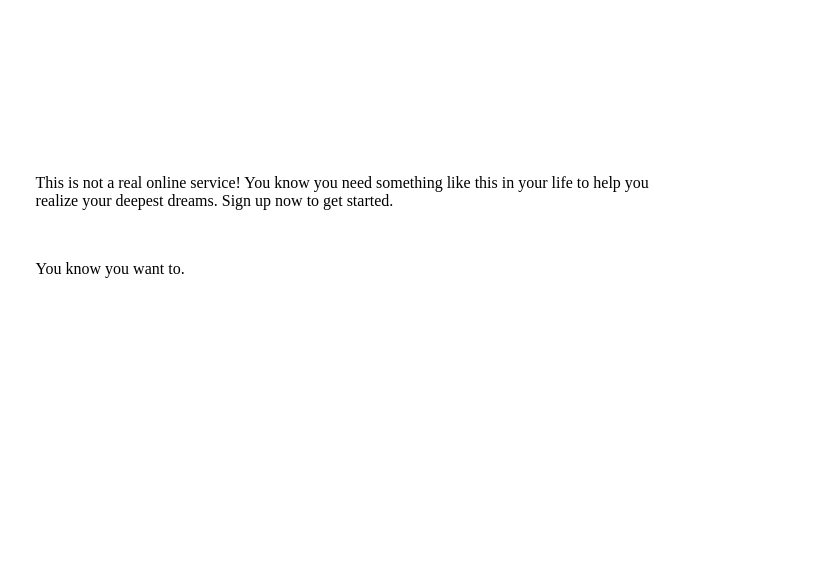
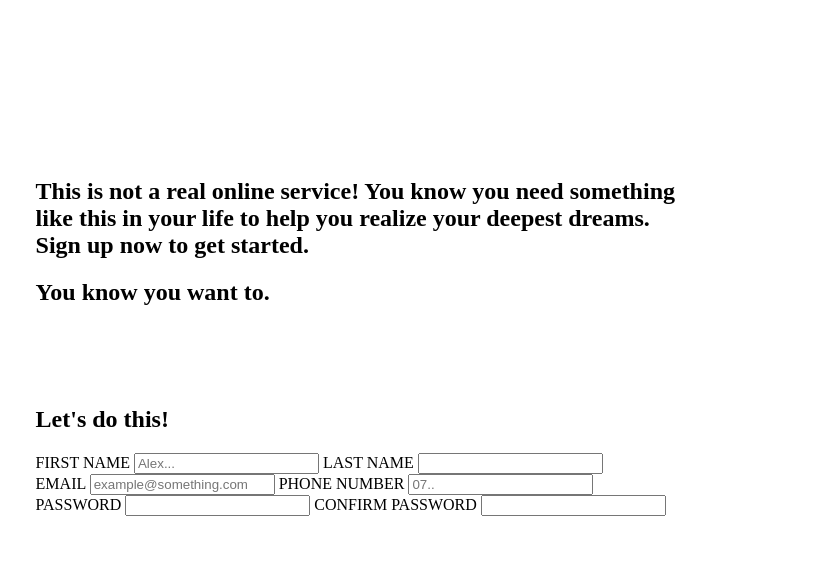
Before and after one commit to alexdumitruu/odin-sign-up-form, a plain HTML site: page index.html in a window 1280 px wide. Shown: the top 566 px of the page, 442-1280 px from the left. Drawn offline with Linux system fonts and the light colour scheme; a script that the page names is missing.

Commit message:
structured form

```diff
--- a/index.html
+++ b/index.html
@@ -22,12 +22,32 @@
         </div>
         <div class="right-container">
             <div class="first-section">
-                <p>This is not a real online service! You know you need
-                    something like this in your life to help you realize your deepest dreams. Sign up <span class="p-span-italic">now</span> to get started.</p>
-                <br>
-                <p>You <span class="p-span-italic">know</span> you want to.</p>
+                <h2>This is not a real online service! You know you need
+                    something like this in your life to help you realize your deepest dreams.
+                    Sign up <span class="p-span-italic">now</span> to get started.</h2>
+                <h2 id="h2-bottom">You <span class="p-span-italic">know</span> you want to.</h2>
             </div>
-            <div class="second-section"></div>
+            <div class="second-section">
+                <h2>Let's do this!</h2>
+                <form action="example.com/path" method="post">
+                    <label for="first-name">FIRST NAME</label>
+                    <input type="text" id="first-name" placeholder="Alex...">
+                    <label for="last-name">LAST NAME</label>
+                    <input type="text" id="last-name">
+                </form>
+                <form action="example.com/path" method="post">
+                    <label for="email">EMAIL</label>
+                    <input type="email" id="email" placeholder="example@something.com">
+                    <label for="phone-number">PHONE NUMBER</label>
+                    <input type="number" id="phone-number" placeholder="07..">
+                </form>
+                <form action="example.com/path" method="post">
+                    <label for="password">PASSWORD</label>
+                    <input type="password" id="password">
+                    <label for="confirm-password">CONFIRM PASSWORD</label>
+                    <input type="password" id="confirm-password">
+                </form>
+            </div>
             <div class="third-section"></div>
         </div>
     </div>
--- a/styles.css
+++ b/styles.css
@@ -66,3 +66,7 @@
     margin-right: 150px;
     margin-top: 150px;
 }
+
+#h2-bottom {
+    margin-bottom: 100px;
+}
```
Also changed, not shown: script.js (deleted).
